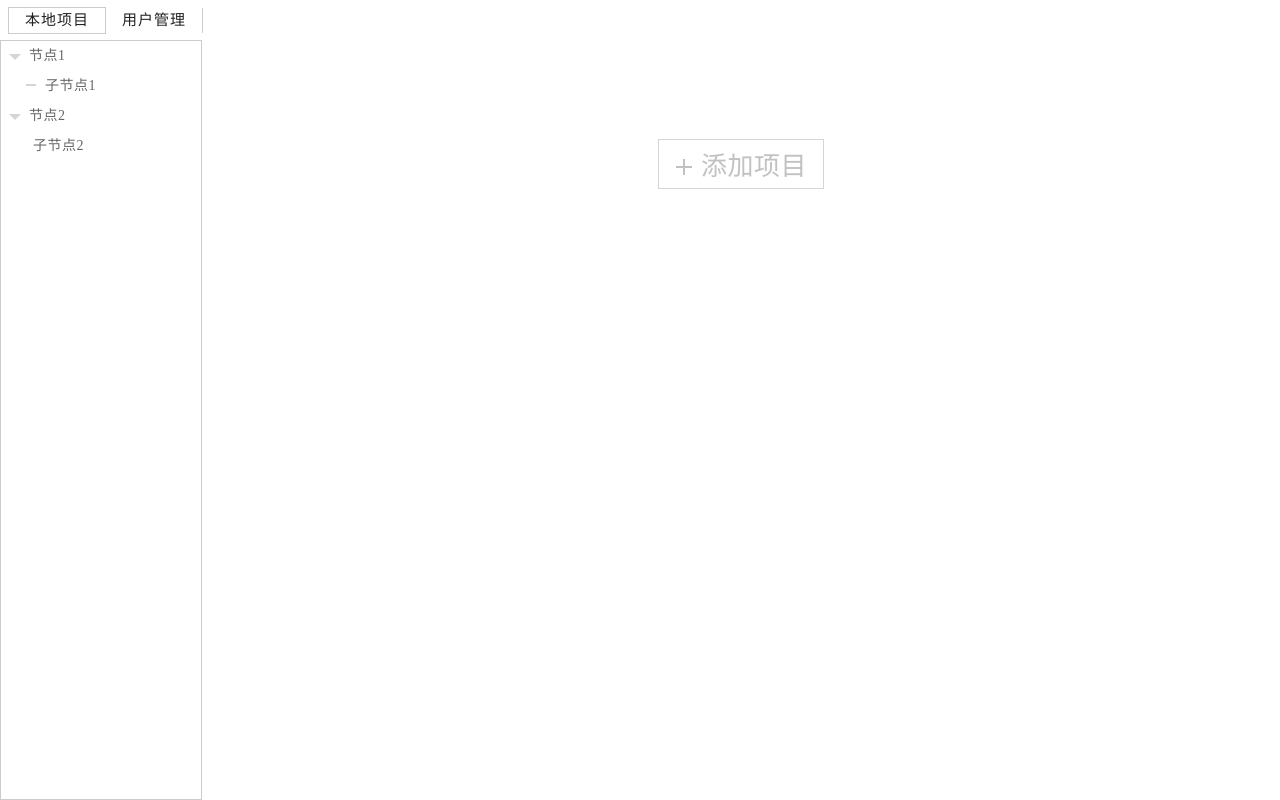
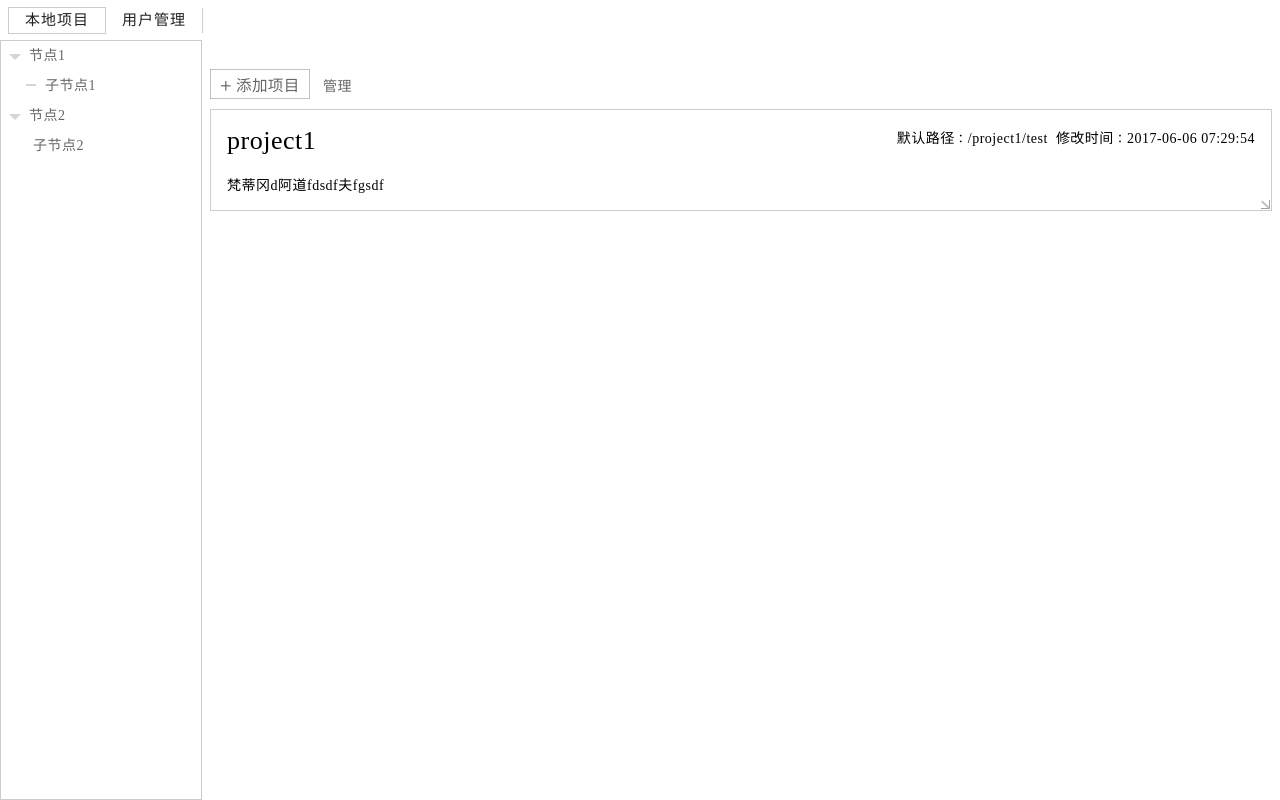
Before and after one commit to qzjgithub/angele, an Angular app: page /localPro#/localPro in a window 1280 px wide. Built offline with nearby package versions, Linux system fonts and the light colour scheme.

Commit message:
add project and config

```diff
--- a/src/app/component/baseinfo/baseinfo.component.html
+++ b/src/app/component/baseinfo/baseinfo.component.html
@@ -37,7 +37,7 @@
       保存
     </button><button (click)="clear($event)"
                      class="plain border"
-                     *ngIf="pattern==='add'">
+                     *ngIf="pattern==='add' && form.dirty">
       清空
     </button><button (click)="cancel($event)"
                      class="plain border"
@@ -45,7 +45,7 @@
       取消
     </button><button (click)="reset($event)"
                      class="plain border"
-                     *ngIf="pattern=='edit'">
+                     *ngIf="pattern=='edit' || (pattern==='display' && form.dirty)">
       重置
     </button>
   </footer>
--- a/src/app/component/configinfo/configinfo.component.css
+++ b/src/app/component/configinfo/configinfo.component.css
@@ -4,3 +4,12 @@
 .empty-button{
   transform: scale(0.6);
 }
+textarea{
+  height: 272px;
+}
+.form-content>ul{
+  display: none;
+}
+.form-content>ul.active{
+  display: block;
+}
--- a/src/app/component/configinfo/configinfo.component.html
+++ b/src/app/component/configinfo/configinfo.component.html
@@ -1,6 +1,6 @@
 <form [formGroup]="form" class="form-content">
   <h2 class="form-title">配置信息</h2>
-  <ul *ngIf="config.length || pattern==='add'">
+  <ul [class.active]="config.length || pattern==='add'">
     <li>
       <label>模板名称</label>
       <com-select
@@ -20,7 +20,7 @@
   </ul>
   <footer *ngIf="(config.length || pattern==='add') && !disabled" class="form-footer">
     <button (click)="save($event)"
-            *ngIf="((form.controls['name'].dirty && this.param['name']['editable']) || form.controls['type'].dirty||form.controls['content'].dirty) && form.touched && !form.invalid"
+            *ngIf="((param['name']['editable'] && form.controls['name'].dirty ) || form.controls['type'].dirty||form.controls['content'].dirty) && form.touched && !form.invalid"
             class="plain border">
       保存
     </button><button *ngIf="pattern==='add' && form.dirty"
@@ -29,7 +29,8 @@
       清空
     </button><button (click)="reset($event)"
                      class="plain border"
-                     *ngIf="config.length && pattern!=='display'">
+                     *ngIf="pattern!=='display' || (pattern==='display' &&
+                     ((param['name']['editable'] && form.controls['name'].dirty ) || form.controls['type'].dirty||form.controls['content'].dirty))">
     {{pattern==='add'?'取消':'重置'}}
   </button>
   </footer>
--- a/src/app/component/configinfo/configinfo.component.ts
+++ b/src/app/component/configinfo/configinfo.component.ts
@@ -64,7 +64,7 @@ export class ConfiginfoComponent implements OnInit {
   ngOnInit() {
     this.setData();
     //生成新的一份project数据，可用于编辑
-    this.editConfig = Object.assign({},this.config[0]);
+    this.editConfig = this.config.length ? Object.assign({}, this.config[0]):{id:'',name:'',type:'',content:''};
     util.setParamByKey('name',{data: this.getNameSelectData()},this.param);
     util.setValue(this.editConfig, this.param);
     util.setParamOneValue('pattern',this.pattern,this.param);
@@ -154,11 +154,11 @@ export class ConfiginfoComponent implements OnInit {
    * 重置表单
    */
   reset(event){
+    this.togglePattern(null,this.pattern);
     // this.editConfig = this.data[this.editConfig.name];
     this.form.reset(this.editConfig);
+    this.param['name']['editable'] && util.setParamByKey('name',{ editable: false },this.param);
     this.pattern = 'display';
-    this.togglePattern(null,this.pattern);
-    this.param['name']['editable'] && util.setParamByKey('name',{ editable: false },this.param);
     event.stopPropagation();
   }
 
@@ -174,10 +174,10 @@ export class ConfiginfoComponent implements OnInit {
    */
   add(event){
     this.pattern = 'add';
-    this.form.reset({id:'',name:'',type:'',content:''});
     util.setParamByKey('name',{ editable: true ,pattern:'edit'},this.param);
     util.setParamByKey('type',{ pattern:'edit'},this.param);
     util.setParamByKey('content',{ pattern:'edit'},this.param);
+    this.form.reset({id:'',name:'',type:'',content:''});
     event.stopPropagation();
   }
 
--- a/src/app/local-pro/local-pro.component.css
+++ b/src/app/local-pro/local-pro.component.css
@@ -1,6 +1,9 @@
 .add-frame{
   padding:16px;
-  border:1px solid #999999;
+  border:1px solid #cccccc;
   box-sizing: border-box;
   margin: 8px;
 }
+section{
+  min-width: 948px;
+}
--- a/src/app/local-pro/local-pro.component.html
+++ b/src/app/local-pro/local-pro.component.html
@@ -1,14 +1,22 @@
 <section>
-  <app-local-pro-item
-    *ngFor="let project of projects"
-    (click)="clickProject($event,project)"
-    [project]="project"></app-local-pro-item>
+  <header class="list-header">
+    <button class="empty-button plain border"
+    (click)="add($event)"
+    *ngIf="projects.length">
+      <i></i>添加项目
+    </button>
+    <button class="plain">管理</button>
+  </header>
   <div *ngIf="addStatus" class="horizontal add-frame">
     <com-baseinfo
       (cancelAdd)="cancel()"
       [project]="selectProject"
       class="flex"></com-baseinfo>
   </div>
+  <app-local-pro-item
+    *ngFor="let project of projects"
+    (click)="clickProject($event,project)"
+    [project]="project"></app-local-pro-item>
   <button
     class="empty-button plain border"
     (click)="add($event)"
--- a/src/control/project/testData.ts
+++ b/src/control/project/testData.ts
@@ -33,5 +33,5 @@ let project: Project = {
   ]
 }
 export const projects: Project[] = [
-  // project
+  project
 ]
--- a/src/styles.css
+++ b/src/styles.css
@@ -138,6 +138,9 @@ button.border:hover{
 .form-content{
   position: relative;
 }
+.form-content>ul{
+  padding-left: 64px;
+}
 .form-content label{
   display: inline-block;
   width: 100px;
@@ -158,11 +161,13 @@ button.border:hover{
 .input-frame{
   display: inline-block;
   position: relative;
+  width: 50%;
 }
 .input-item{
   height: 32px;
   line-height: 29px;
-  width: 200px;
+  min-width: 200px;
+  width: 100%;
   margin: 0;
   padding: 0;
   border: 1px solid #999999;
@@ -334,7 +339,7 @@ select style start
 select style end
  */
 .form-title{
-  font-size: 16px;
+  font-size: 20px;
   margin: 16px;
 }
 /**
@@ -343,7 +348,7 @@ form-aside start
 .form-aside{
   position: absolute;
   right:16px;
-  top:2px;
+  top:4px;
 }
 .button-aside{
   color: #666666;
@@ -391,7 +396,7 @@ form-aside end
 form-footer start
  */
 .form-footer{
-  padding-left: 121px;
+  padding-left: 185px;
 }
 .form-footer>button{
   margin-right: 8px;
@@ -453,3 +458,23 @@ form-footer end
   right: 9px;
 }
 /*********************empty button end*************************/
+/*********************list header start*************************/
+.list-header{
+  margin:0 8px;
+}
+.list-header .empty-button{
+  transform: scale(0.6);
+  margin: 0 0 -9px -33px;
+  display: inline-block;
+  opacity: 1;
+  bottom: 0;
+}
+.list-header .empty-button:hover{
+  opacity:1;
+}
+.list-header button{
+  margin-left: -33px;
+  position:relative;
+  bottom: 4px;
+}
+/*********************list header end*************************/
```
